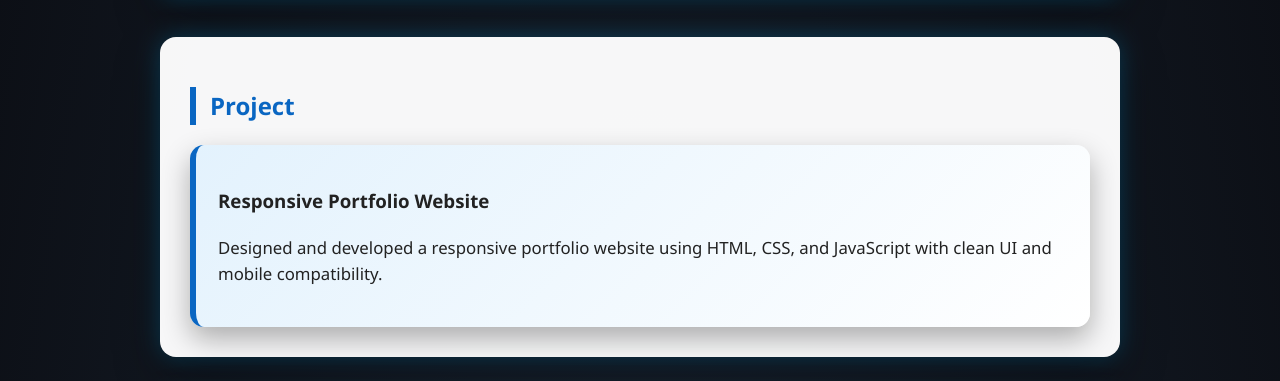
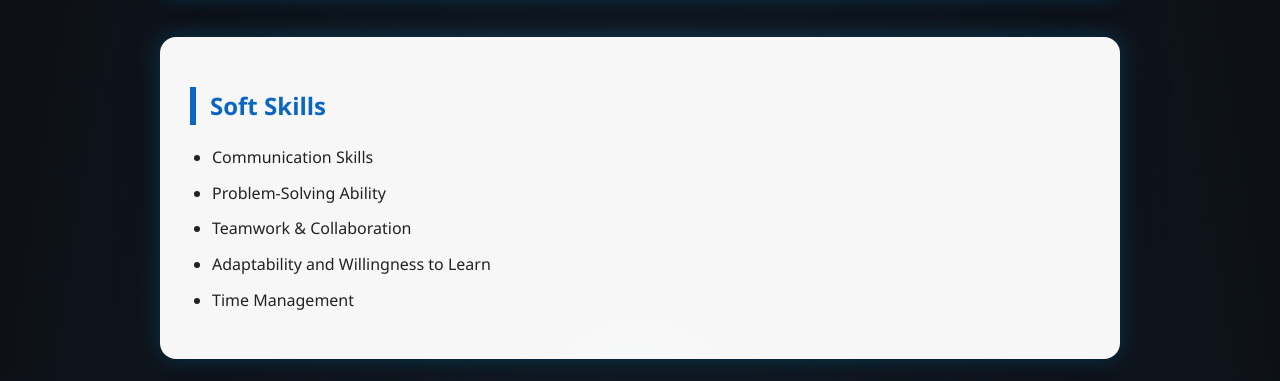
Before and after one commit to anmoltripathi2006-commits/Portfolio-, a plain HTML site: page index.html in a window 1280 px wide. Shown: the part 888-1269 px from the top of the page. Drawn offline with Linux system fonts and the light colour scheme; a script that the page names is missing.

Commit message:
Add soft skills section to index.html
Added a section for soft skills with a list of relevant skills.

```diff
--- a/index.html
+++ b/index.html
@@ -37,7 +37,16 @@
         <li><strong>Concepts:</strong> Data Structures and Algorithms</li>
     </ul>
 </section>
-
+<section>
+    <h2>Soft Skills</h2>
+    <ul class="soft-skills">
+        <li>Communication Skills</li>
+        <li>Problem-Solving Ability</li>
+        <li>Teamwork & Collaboration</li>
+        <li>Adaptability and Willingness to Learn</li>
+        <li>Time Management</li>
+    </ul>
+</section>
 <section>
     <h2>Project</h2>
     <div class="card">
```
